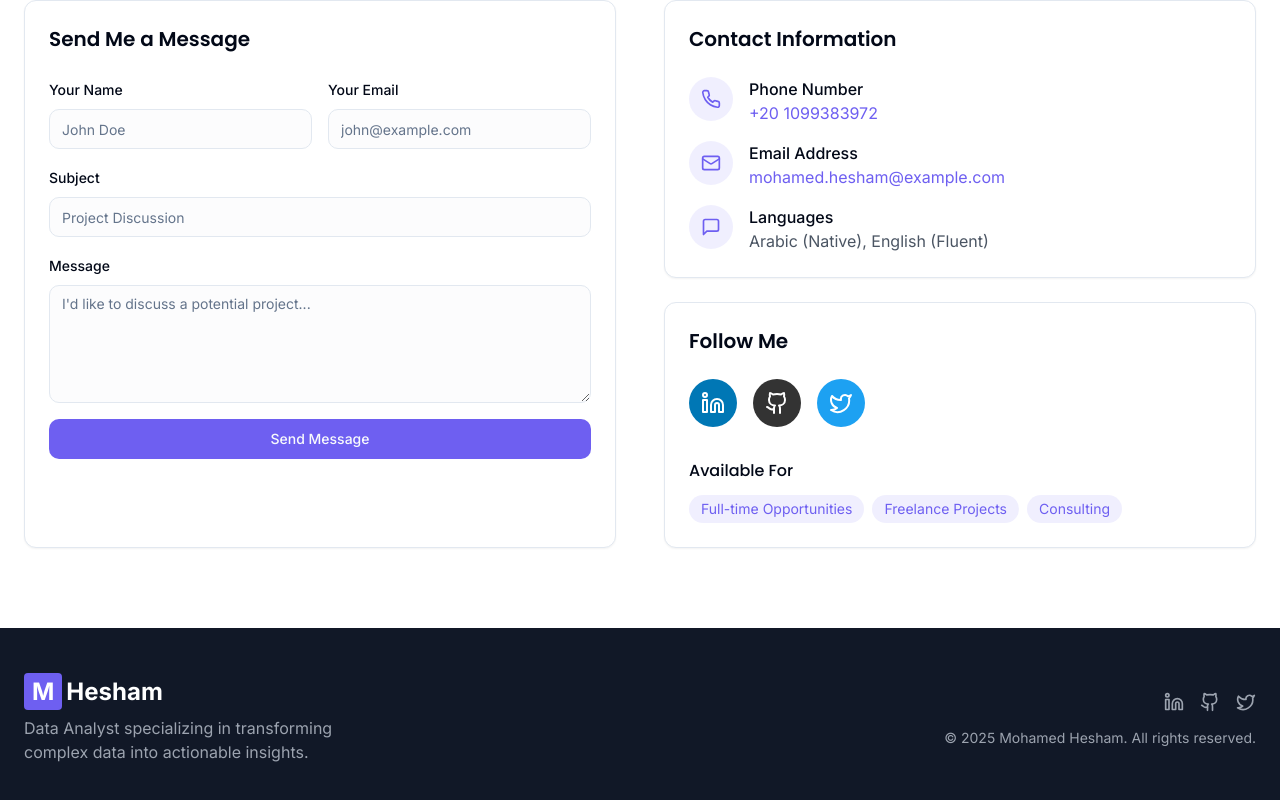
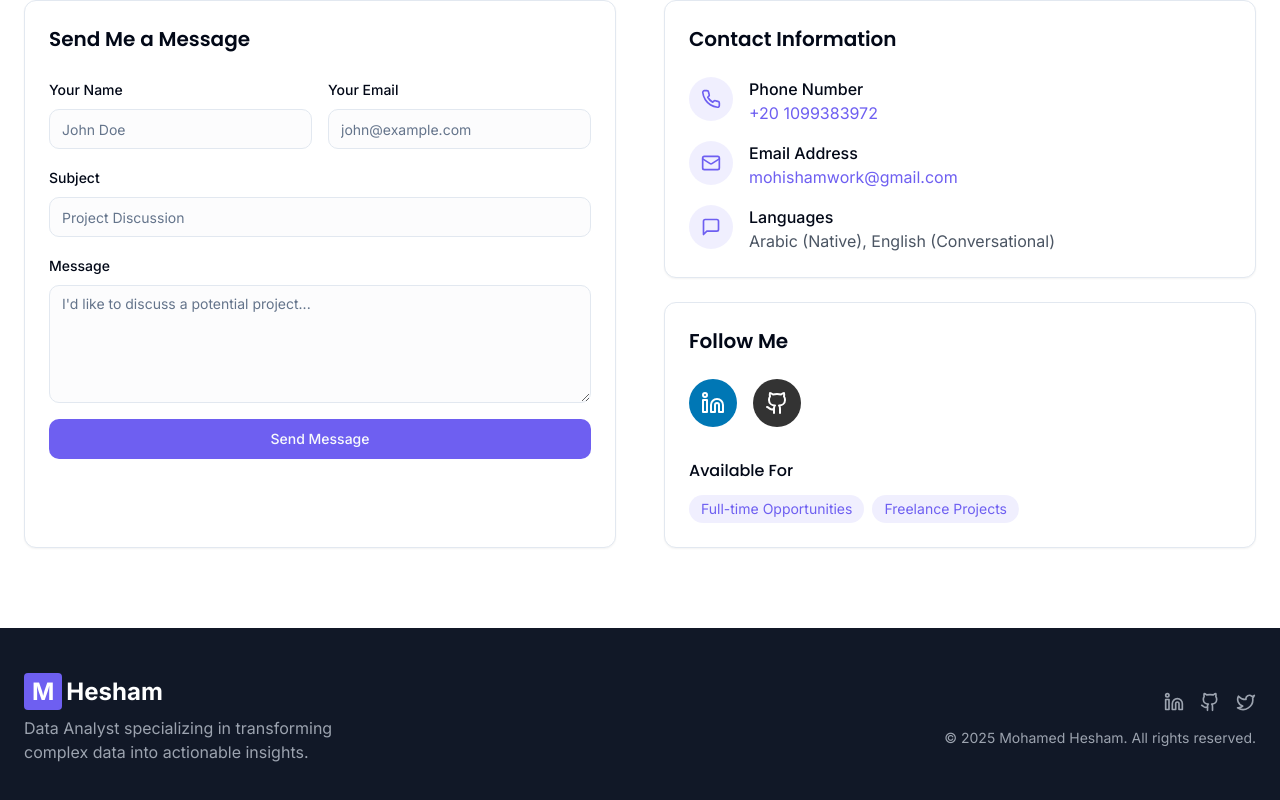
Before and after one commit to moohamed-hesham/hesham-portfolio-showcase, a React (Vite) app: page / in a window 1280 px wide. Shown: the part 4756-5556 px from the top of the page. Built offline with nearby package versions, Linux system fonts and the light colour scheme.

Commit message:
Visual edit in Lovable
Edited UI in Lovable

```diff
--- a/src/components/ContactSection.tsx
+++ b/src/components/ContactSection.tsx
@@ -77,9 +77,7 @@ const ContactSection = () => {
                     </div>
                     <div>
                       <div className="font-medium">Email Address</div>
-                      <a href="mailto:mohamed.hesham@example.com" className="text-primary hover:underline">
-                        mohamed.hesham@example.com
-                      </a>
+                      <a href="mailto:mohamed.hesham@example.com" className="text-primary hover:underline">mohishamwork@gmail.com</a>
                     </div>
                   </div>
 
@@ -89,9 +87,7 @@ const ContactSection = () => {
                     </div>
                     <div>
                       <div className="font-medium">Languages</div>
-                      <div className="text-gray-600">
-                        Arabic (Native), English (Fluent)
-                      </div>
+                      <div className="text-gray-600">Arabic (Native), English (Conversational)</div>
                     </div>
                   </div>
                 </div>
@@ -108,9 +104,7 @@ const ContactSection = () => {
                   <a href="https://github.com/mohamed-hesham" target="_blank" rel="noopener noreferrer" className="bg-[#333] hover:bg-[#333]/90 text-white p-3 rounded-full transition-colors">
                     <Github className="h-6 w-6" />
                   </a>
-                  <a href="https://twitter.com/mohamed-hesham" target="_blank" rel="noopener noreferrer" className="bg-[#1DA1F2] hover:bg-[#1DA1F2]/90 text-white p-3 rounded-full transition-colors">
-                    <Twitter className="h-6 w-6" />
-                  </a>
+
                 </div>
 
                 <div className="mt-8">
@@ -122,9 +116,7 @@ const ContactSection = () => {
                     <span className="bg-primary/10 text-primary px-3 py-1 rounded-full text-sm">
                       Freelance Projects
                     </span>
-                    <span className="bg-primary/10 text-primary px-3 py-1 rounded-full text-sm">
-                      Consulting
-                    </span>
+
                   </div>
                 </div>
               </CardContent>
```
